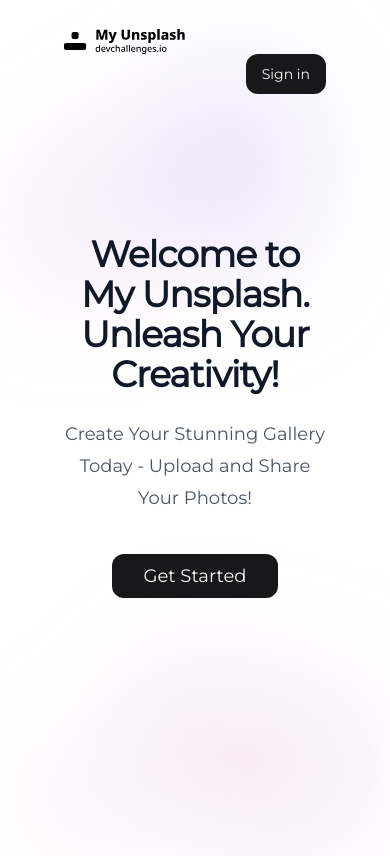
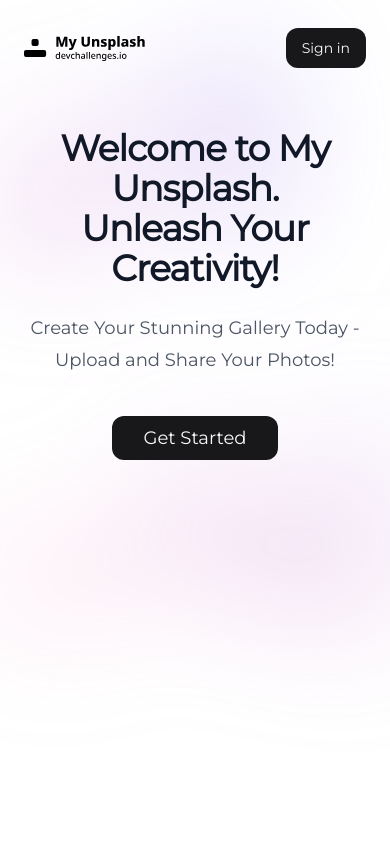
Before and after one commit to LucasCoppola/my-unsplash, a Next.js app: page / in a window 390 px wide. Built offline with nearby package versions, Linux system fonts and the light colour scheme; no server answers.

Commit message:
responsiveness

```diff
--- a/app/layout.tsx
+++ b/app/layout.tsx
@@ -20,7 +20,7 @@ export default function RootLayout({
 		<html lang="en">
 			<body className={montserrat.className}>
 				<Provider>
-					<div className="mx-10 mt-4">
+					<div className="mt-4 md:mx-10">
 						<Navbar />
 						{children}
 					</div>
--- a/app/page.tsx
+++ b/app/page.tsx
@@ -21,7 +21,7 @@ export default async function Home() {
 					}}
 				/>
 			</div>
-			<div className="mx-auto max-w-4xl py-32 sm:py-48 lg:py-32">
+			<div className="mx-auto max-w-4xl py-12 md:py-32 lg:py-32">
 				<div className="text-center">
 					<h1 className="text-4xl font-bold tracking-tight text-gray-900 sm:text-6xl">
 						Welcome to My Unsplash.
--- a/components/home/navbar.tsx
+++ b/components/home/navbar.tsx
@@ -38,14 +38,14 @@ export default function Navbar() {
 	return (
 		<nav className="relative z-10">
 			<div className="container mx-auto px-6 py-3">
-				<div className="flex w-full flex-col md:flex-row md:items-center">
+				<div className="flex w-full flex-row md:items-center">
 					<div className="flex items-center justify-between">
 						<div className="flex items-center">
 							<Link href="/">
 								<MyUnsplashLogo />
 							</Link>
 							{pathname === '/dashboard' && (
-								<div className="mx-5">
+								<div className="mx-5 hidden md:block">
 									<div className="relative">
 										<span className="absolute inset-y-0 left-0 flex items-center pl-3">
 											<Search className="h-5 w-5 text-gray-400" />
@@ -59,7 +59,7 @@ export default function Navbar() {
 												setSearchValue(e.target.value)
 											}
 											onBlur={handleSearch}
-											onKeyPress={(e) => {
+											onKeyDown={(e) => {
 												if (e.key === 'Enter') {
 													handleSearch()
 												}
@@ -84,7 +84,7 @@ export default function Navbar() {
 							<UserDropdown session={session} />
 						</div>
 					) : (
-						<div className="ml-auto flex items-center">
+						<div className="ml-auto">
 							<SignInModal text="Sign in" />
 						</div>
 					)}
```
